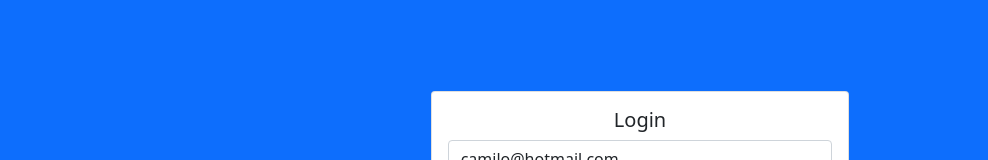
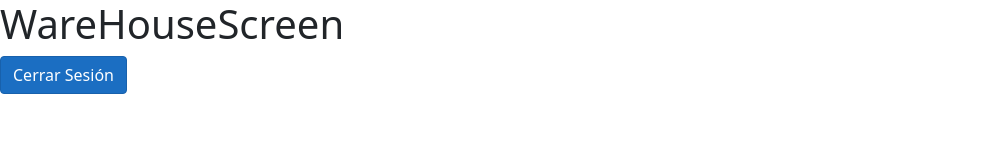
Before and after one commit to DonKames/SIMB, a React (Create React App) app in the folder SIMB/ClientApp/: page / in a window 1280 px wide. Before the commit this address led to /auth/login. Shown: the top 160 px of the page, without its empty margins (0-988 px from the left). Built offline with nearby package versions, Linux system fonts and the light colour scheme; no server answers; sample sign-in values are in the browser's storage.

Commit message:
LoginScreen y RegisterScreen funcando

```diff
--- a/SIMB/ClientApp/src/actions/auth.js
+++ b/SIMB/ClientApp/src/actions/auth.js
@@ -58,17 +58,17 @@ export const startLoginEmailPassword = (email, password) => {
     };
 };
 
-//export const startGoogleLogin = () => {
-//    return (dispatch) => {
-//        signInWithPopup(auth, googleAuthProvider)
-//            .then(({ user }) => {
-//                const { displayName, uid } = user;
-//                dispatch(
-//                    login(uid, displayName)
-//                )
-//            })
-//    }
-//}
+export const startGoogleLogin = () => {
+    return (dispatch) => {
+        signInWithPopup(auth, googleAuthProvider)
+            .then(({ user }) => {
+                const { displayName, uid } = user;
+                dispatch(
+                    login(uid, displayName)
+                )
+            })
+    }
+};
 
 export const login = (uid, displayName) => ({
     type: types.login,
@@ -78,14 +78,13 @@ export const login = (uid, displayName) => ({
     }
 });
 
-//export const logout = () => ({
-//    type: types.logout
-//})
+export const logout = () => ({
+    type: types.logout
+})
 
-//export const startLogout = () => {
-//    return async (dispatch) => {
-//        await signOut(auth);
-//        dispatch(logout());
-//        dispatch(notesLogout())
-//    };
-//};
+export const startLogout = () => {
+    return async (dispatch) => {
+        await signOut(auth);
+        dispatch(logout());
+    };
+};
--- a/SIMB/ClientApp/src/components/auth/LoginScreen.js
+++ b/SIMB/ClientApp/src/components/auth/LoginScreen.js
@@ -3,7 +3,7 @@ import { Link } from "react-router-dom";
 import { Button, Card, CardBody, CardTitle, Col, Container, Form, Input } from "reactstrap";
 
 
-import { /*startGoogleLogin,*/ startLoginEmailPassword } from '../../actions/auth';
+import { startGoogleLogin, startLoginEmailPassword } from '../../actions/auth';
 import { useForm } from '../../hooks/useForm';
 
 export const LoginScreen = () => {
@@ -22,6 +22,10 @@ export const LoginScreen = () => {
     const handleLogin = (e) => {
         e.preventDefault();
         dispatch( startLoginEmailPassword( email, password ) );
+    };
+
+    const handleGoogleLogin = () => {
+        dispatch(startGoogleLogin());
     };
 
     return (
@@ -72,7 +76,7 @@ export const LoginScreen = () => {
                                 <p>Ingresa con tu cuenta de:</p>
                                 <Card
                                     className="google-btn bg-primary"
-                                /*onClick={handleGoogleLogin}*/
+                                    onClick={handleGoogleLogin}
                                 >
                                     <div className='d-flex align-items-center'>
                                         <img className="google-icon bg-white h-auto rounded p-1" src="https://upload.wikimedia.org/wikipedia/commons/5/53/Google_%22G%22_Logo.svg" alt="google button" />
--- a/SIMB/ClientApp/src/components/routers/AppRouter.js
+++ b/SIMB/ClientApp/src/components/routers/AppRouter.js
@@ -1,11 +1,55 @@
-import React from 'react';
-import { Route, Navigate, Routes } from 'react-router-dom';
+
+import { getAuth, onAuthStateChanged } from 'firebase/auth';
+import React, { useEffect, useState } from 'react';
+import { useDispatch } from 'react-redux';
+import { Navigate, Route, Routes } from 'react-router-dom';
+import { login } from '../../actions/auth';
+import { PrivateRoutes } from './PrivateRoutes';
 import { PublicRoutes } from './PublicRoutes';
-import { PrivateRoutes } from './PrivateRoutes';
 
-const isLoggedIn = false;
+
 
 export const AppRouter = () => {
+
+    const auth = getAuth();
+
+    const dispatch = useDispatch();
+
+    const [checking, setChecking] = useState(true);
+    const [isLoggedIn, setIsLoggedIn] = useState(false);
+
+    useEffect(() => {
+        onAuthStateChanged(auth, async (user) => {
+
+            if (user?.uid) {
+
+                setIsLoggedIn(true);
+                dispatch(login(user.uid, user.displayName));
+
+                //ESTE TMBN FUNCA
+                // const notes = loadNotes( user.uid );
+
+                // notes.then( notes => {
+                //     dispatch( setNotes( notes ) );
+                // });
+
+            } else {
+
+                setIsLoggedIn(false);
+
+            };
+
+            setChecking(false);
+
+        });
+    }, [dispatch, auth, setChecking, setIsLoggedIn]);
+
+    if (checking) {
+        return (
+            <h1>Espere...</h1>
+        );
+    }
+
     return (
             <Routes>
                 <Route path='/auth/*' element={<PublicRoutes isLoggedIn={isLoggedIn} />} />
--- a/SIMB/ClientApp/src/components/warehouse/WareHouseScreen.js
+++ b/SIMB/ClientApp/src/components/warehouse/WareHouseScreen.js
@@ -1,7 +1,28 @@
+import { Button } from 'reactstrap';
+import { useDispatch } from 'react-redux';
+
+import { startLogout } from '../../actions/auth';
+
 export const WareHouseScreen = () => {
+
+    const dispatch = useDispatch();
+
+    const handleLogout = () => {
+        dispatch(startLogout());
+    };
+
+
     return (
-        <h1>
-            WareHouseScreen
-        </h1>
+        <>
+            <h1>
+                WareHouseScreen
+            </h1>
+            <Button
+                color='primary'
+                onClick={handleLogout}
+            >
+                Cerrar Sesión
+            </Button>
+        </>
     );
 }
```
